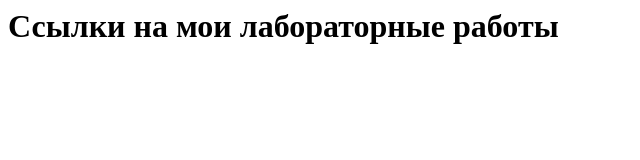
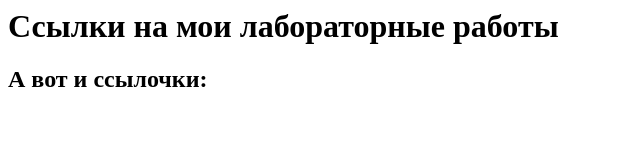
Before and after one commit to Mandarinka450/web-labs-nsavchenko, a plain HTML site: page index.html in a window 1280 px wide. Shown: the whole page, without its empty margins (0-640 px from the left). Drawn offline with Linux system fonts and the light colour scheme.

Commit message:
Update index.html

```diff
--- a/index.html
+++ b/index.html
@@ -2,5 +2,6 @@
 <head></head>
 <body>
 <h1>Ссылки на мои лабораторные работы</h1>
+  <h2>А вот и ссылочки:</h2>
 </body>
 </html>
```
